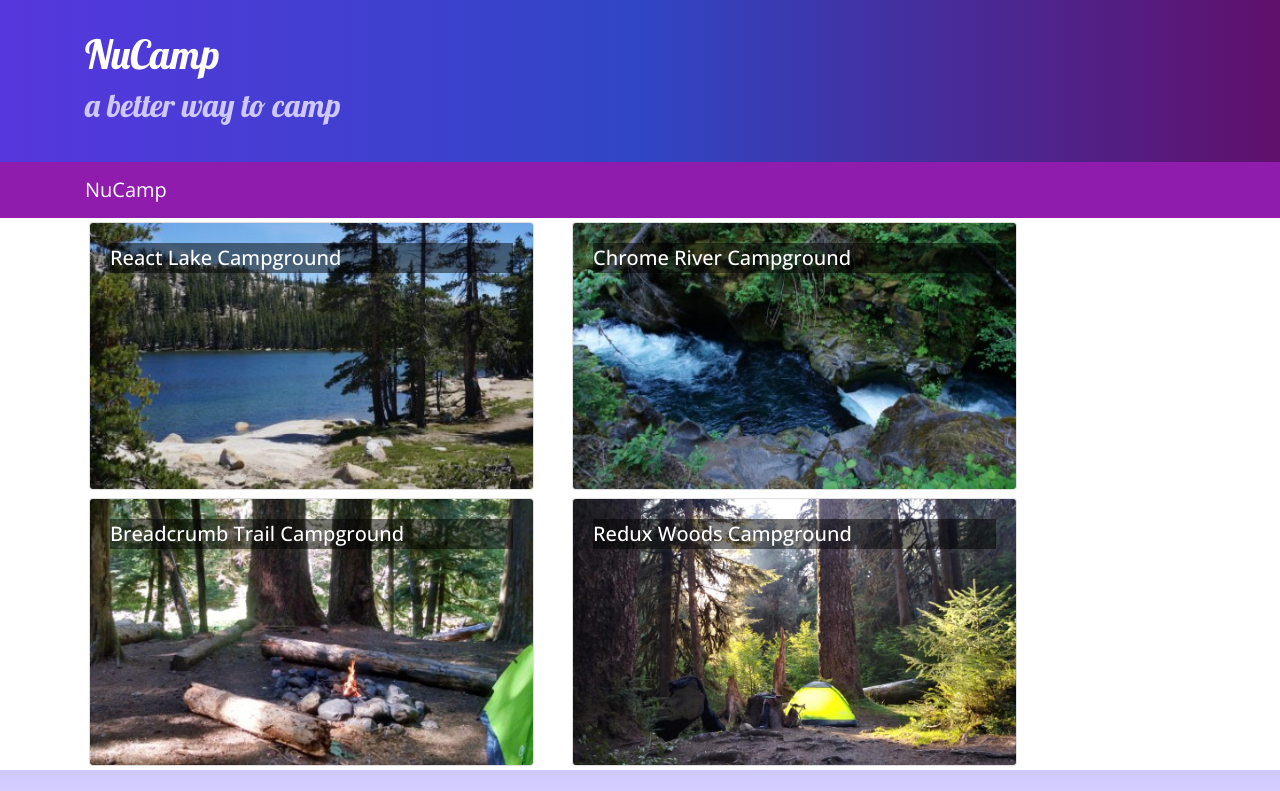
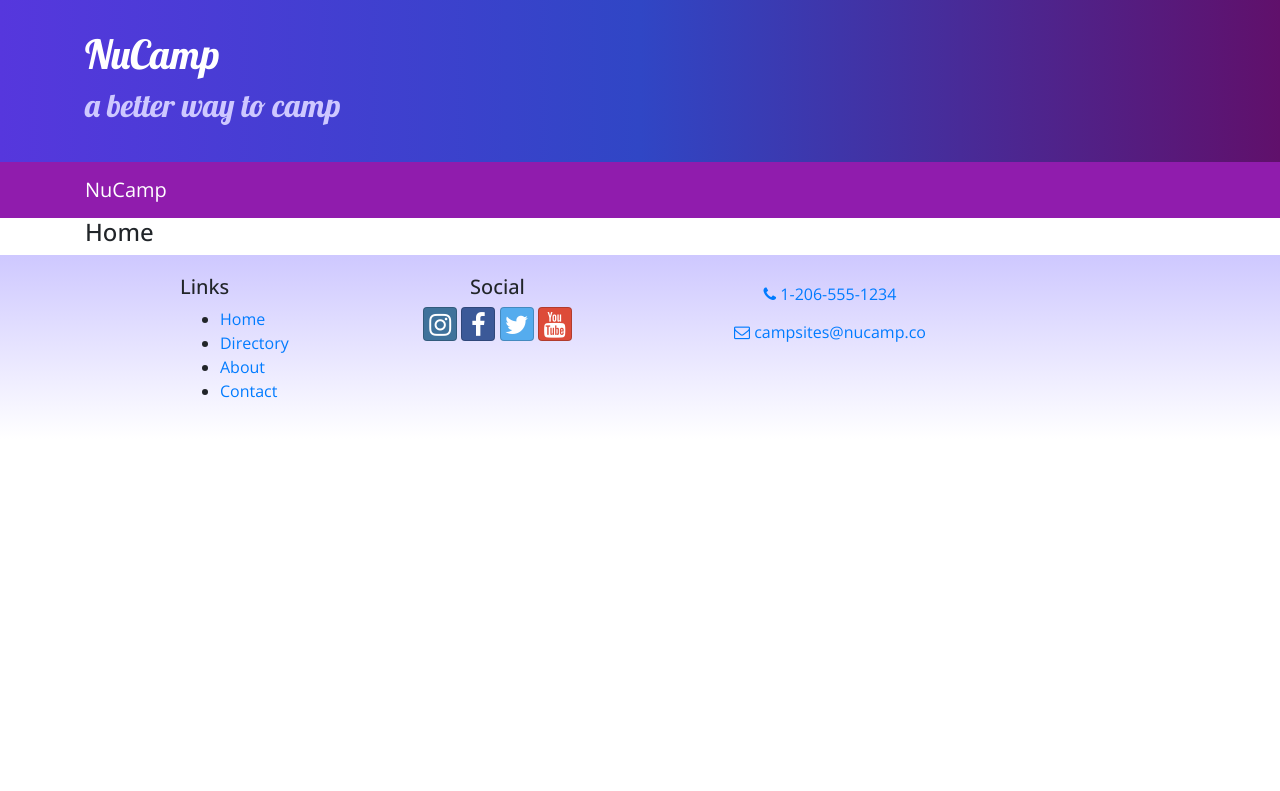
Before and after one commit to lruan91/React-NCS, a React (Create React App) app: page /home in a window 1280 px wide. Shown: the top 791 px of the page. Built offline with nearby package versions, Linux system fonts and the light colour scheme.

Commit message:
Added a Switch component to redirect the route path

```diff
--- a/src/components/MainComponent.js
+++ b/src/components/MainComponent.js
@@ -23,10 +23,16 @@ class Main extends Component {
       );
     }
 
+    //Any routing request will go through the switch component until it finds a matching route
+    //If there are none, it will end up at the redirect component - goes to home
     return (
       <div>
         <Header />
-        <Directory campsites={this.state.campsites}/>
+        <Switch>
+          <Route path='/home' component={HomePage} />
+          <Route exact path='/directory' render={() => <Directory campsites={this.state.campsites}/> } />
+          <Redirect to='/home' />
+        </Switch>
         <Footer />
       </div>
     );
```
